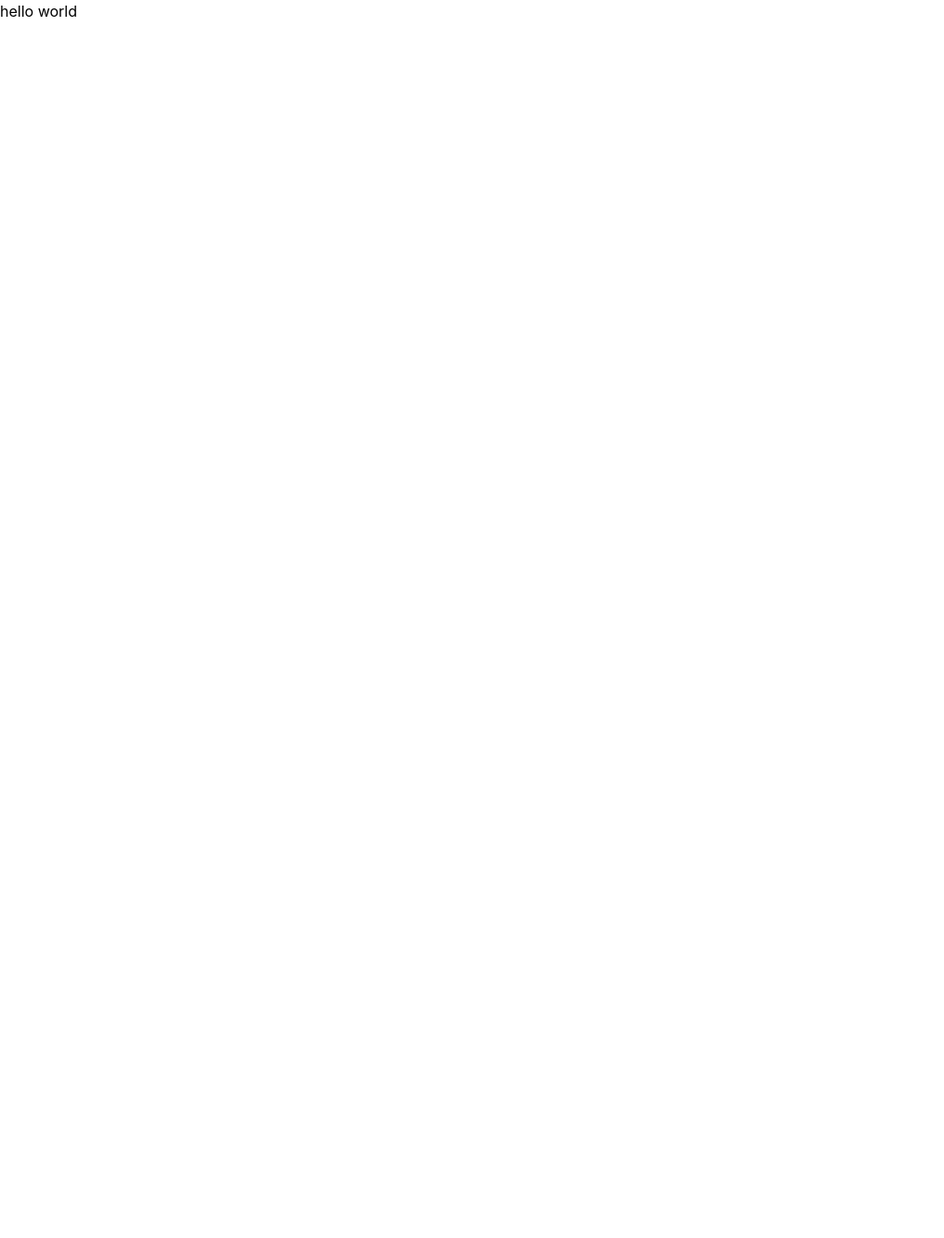
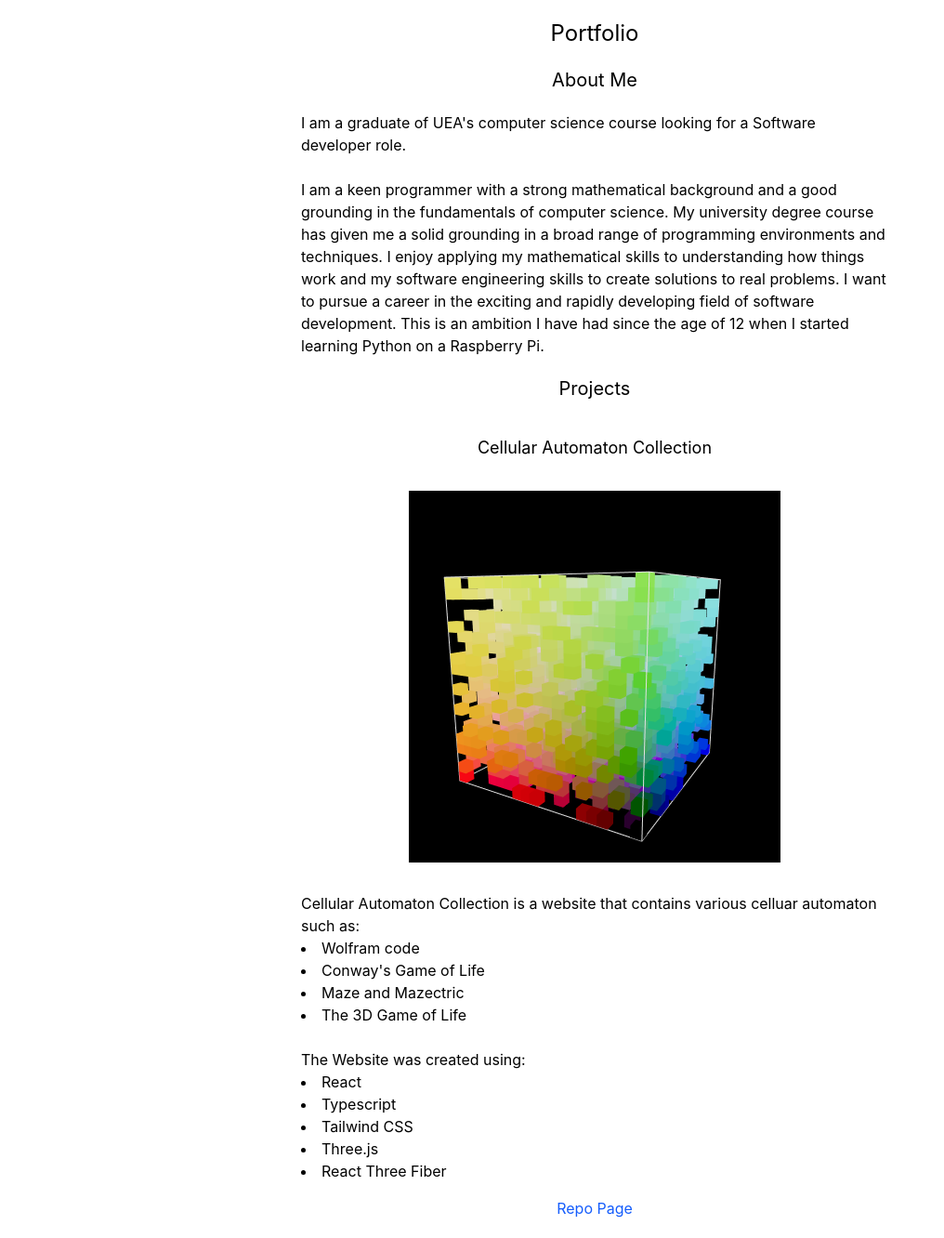
Before and after one commit to TomCP20/TomCP20.github.io, a React (Vite) app: page / in a window 1280 px wide. Shown: the whole page at 93% size, without its empty margins (0-1016 px from the left). Before the commit the page ends 800 px from the top, so only its background shows below. Built offline with nearby package versions, Linux system fonts and the light colour scheme.

Commit message:
added about me and first project

```diff
--- a/src/App.tsx
+++ b/src/App.tsx
@@ -1,10 +1,48 @@
 import './style.css'
+import ThreeDGameOfLife from '/3DGameOfLife.png'
+import { Link } from './Link'
 
 function App() {
 
   return (
     <>
-      hello world
+      <h1 className='text-center text-2xl m-5'>Portfolio</h1>
+      <h2 className='text-center text-xl m-4'>About Me</h2>
+      <div className='w-[50%] m-auto p-1'>
+        <p>
+          I am a graduate of UEA's computer science course looking for a Software developer role.
+        </p>
+        <br />
+        <p>
+          I am a keen programmer with a strong mathematical background and a good grounding in the fundamentals of computer science. My university degree course has given me a solid grounding in a broad range of programming environments and techniques. I enjoy applying my mathematical skills to understanding how things work and my software engineering skills to create solutions to real problems. I want to pursue a career in the exciting and rapidly developing field of software development. This is an ambition I have had since the age of 12 when I started learning Python on a Raspberry Pi.
+        </p>
+      </div>
+      <h2 className='text-center text-xl m-4'>Projects</h2>
+      <div className='w-[50%] m-auto p-1'>
+        <h3 className='text-center text-lg m-4'>Cellular Automaton Collection</h3>
+        <img src={ThreeDGameOfLife} alt='3DGameOfLife' className='size-100 bg-black mx-auto my-8' />
+        <div>
+          Cellular Automaton Collection is a website that contains various celluar automaton such as:
+          <ul className="list-disc list-inside">
+            <li>Wolfram code</li>
+            <li>Conway's Game of Life</li>
+            <li>Maze and Mazectric</li>
+            <li>The 3D Game of Life</li>
+          </ul>
+          <br />
+          The Website was created using:
+          <ul className="list-disc list-inside">
+            <li>React</li>
+            <li>Typescript</li>
+            <li>Tailwind CSS</li>
+            <li>Three.js</li>
+            <li>React Three Fiber</li>
+          </ul>
+        </div>
+        <div className='text-center m-4'>
+          <Link to='https://github.com/TomCP20/Cellular-Automaton-Collection'>Repo</Link> <Link to='https://github.com/TomCP20/Cellular-Automaton-Collection'>Page</Link>
+        </div>
+      </div>
     </>
   )
 }
--- /dev/null
+++ b/src/Link.tsx
@@ -0,0 +1,5 @@
+import type { ReactNode } from 'react';
+
+export function Link({ to, children }: Readonly<{ to: string; children: ReactNode; }>) {
+  return <a href={to} className='hover:underline text-blue-600 visited:text-purple-600'>{children}</a>;
+}
```
Also changed, not shown: public/3DGameOfLife.png (added).
